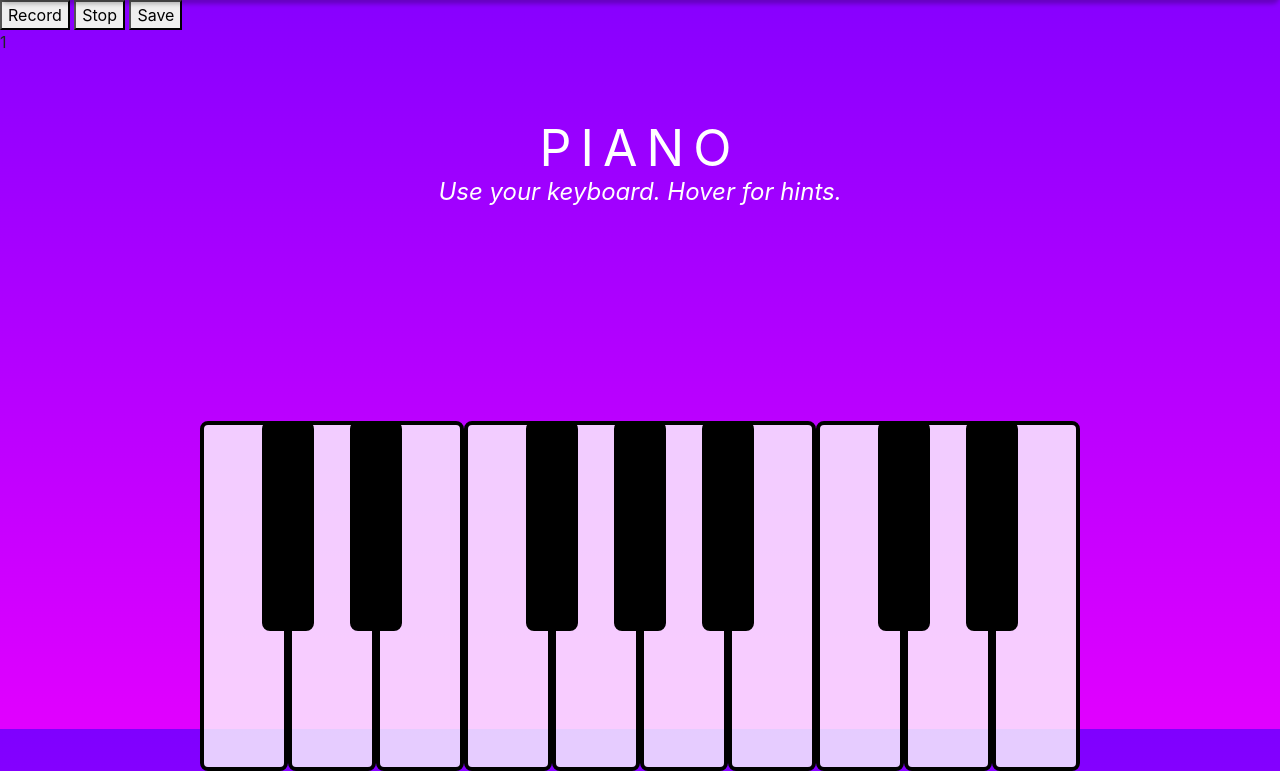
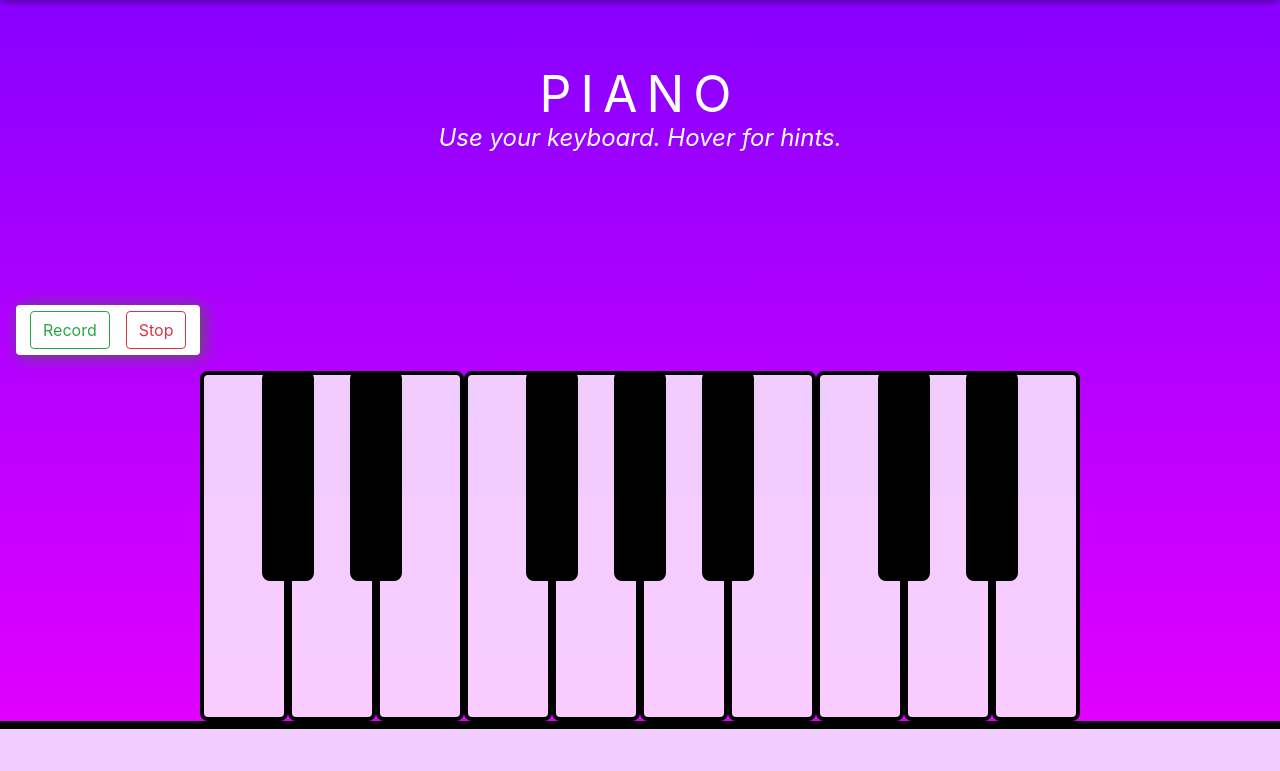
Before and after one commit to ArunVenkata/piano-app, a Python web app: template templates/piano_layout.html in a window 1280 px wide. Shown: the part 71-842 px from the top of the page. After the commit the page ends 800 px from the top, so only its background shows below. Run offline with Jinja, Linux system fonts and the light colour scheme; the template is opened without the code that fills it, so the values that code supplies are empty.

Commit message:
Style changes and added record setting

```diff
--- a/pages/views.py
+++ b/pages/views.py
@@ -38,5 +38,5 @@
         record = Record(audio=path, name=request.data['FileName'], user=request.user)
         record.save()
         return JsonResponse({
-            'status': 'done'
+            'url': path
         })
--- a/static/css/styles.css
+++ b/static/css/styles.css
@@ -46,7 +46,6 @@
     font-size: 24px;
     font-style: italic;
     font-weight: 400;
-    margin: 0 0 30px;
 }
 
 .nowplaying {
@@ -65,7 +64,7 @@
     height: 350px;
     max-width: 880px;
     position: relative;
-    margin: 40px auto 0;
+    margin: 1em auto 0;
 }
 
 .key {
--- a/static/js/index.js
+++ b/static/js/index.js
@@ -2,7 +2,7 @@
     note = document.querySelector(".nowplaying"),
     hints = document.querySelectorAll(".hints");
 var map = {}; // You could also use an array
-onkeydown = onkeyup = function(e) {
+onkeydown = onkeyup = function (e) {
     e = e || event; // to deal with IE
     map[e.keyCode] = e.type == 'keydown';
     /* insert conditional here */
@@ -11,26 +11,34 @@
 var record = {}, startRecordingTime, isRecording = false; //Recording Variables
 
 function startRecording() {
-    record = {'Keys':{}}, isRecording = true;
+    document.querySelector("#start-record").play();
+    record = {'Keys': {}}, isRecording = true;
     startRecordingTime = Date.now();
 }
 
 function stopRecording() {
+    console.log(record);
+    if (!$.isEmptyObject(record)) {
+        document.querySelector("#stop-record").play();
+
         record.TotalTime = Date.now() - startRecordingTime;
         isRecording = false;
+        $("#save").removeClass("hidden");
         console.log(record);
     }
+}
 
-function save(csrf_token, file_name) {
-    record['FileName'] = file_name;
+function save() {
+
+    record['FileName'] = $("#filename").val();
     $.ajax({
-            headers: { "X-CSRFToken": csrf_token },
+        headers: {"X-CSRFToken": $("#csrf").val()},
         url: '/api/record',
         type: 'post',
         dataType: 'json',
         contentType: 'application/json',
         success: function (data) {
-                console.log(data)
+            console.log(data);
         },
         data: JSON.stringify(record),
     });
@@ -39,7 +47,6 @@
 function playNote(e) {
     const audio = document.querySelector(`audio[data-key="${e.keyCode}"]`),
         key = document.querySelector(`.key[data-key="${e.keyCode}"]`);
-
     //Record sound File with time
     if (isRecording) record['Keys'][Date.now() - startRecordingTime] = audio.dataset.audio;
 
--- a/templates/index.html
+++ b/templates/index.html
@@ -73,6 +73,23 @@
         margin: 5% 0 0;
     }
 
+    .record-frame{
+        display: flex;
+        flex-direction: row;
+        background: #ffffff;
+        width: fit-content;
+        margin-left: 1em;
+        justify-content: center;
+        padding: .375em;
+        box-shadow: .2em .1em 1em #5a5a5a;
+    }
+    .record-frame > button{
+        margin-right: .5em;
+        margin-left: .5em;
+    }
+    .hidden{
+        display: none;
+    }
     /* Classes for main*/
     {% block signup_styles %}
 
--- a/templates/piano_layout.html
+++ b/templates/piano_layout.html
@@ -5,16 +5,44 @@
 
 
 {% block user_main_piano %}
-    <button onclick="startRecording();">Record</button>
-    <button onclick="stopRecording();">Stop</button>
-    <button onclick="save('{{ csrf_token }}', 'myfile');">Save</button>
-    <section id="wrap">1
+    <section id="wrap">
+
+        <div class="modal fade" id="download-modal" tabindex="-1" role="dialog" aria-labelledby="exampleModalLabel"
+             aria-hidden="true">
+            <div class="modal-dialog" role="document">
+                <div class="modal-content">
+                    <div class="modal-header">
+                        <h5 class="modal-title" id="exampleModalLabel">Download File</h5>
+                        <button type="button" class="close" data-dismiss="modal" aria-label="Close">
+                            <span aria-hidden="true">&times;</span>
+                        </button>
+                    </div>
+                    <div class="modal-body">
+                        <form>
+                            <div class="form-group">
+                                <label for="filename" class="col-form-label">File Name:</label>
+                                <input type="text" class="form-control" placeholder="Enter filename" id="filename">
+                            </div>
+                        </form>
+                    </div>
+                    <div class="modal-footer">
+                        <button type="button" class="btn btn-secondary" data-dismiss="modal">Close</button>
+                        <button type="button" class="btn btn-primary" onclick="save();" >Download</button>
+                    </div>
+                </div>
+            </div>
+        </div>
         <header>
             <h1>Piano</h1>
             <h2>Use your keyboard. Hover for hints.</h2>
         </header>
         <section id="main">
             <div class="nowplaying"></div>
+            <div class="bg-white rounded record-frame">
+                <button class="btn btn-outline-success" onclick="startRecording();">Record</button>
+                <button class="btn btn-outline-danger" onclick="stopRecording();">Stop</button>
+                <button class="btn btn-outline-dark hidden" id="save" data-toggle="modal" data-target="#download-modal" >Save</button>
+            </div>
             <div class="keys">
                 <div data-key="65" class="key" data-note="C">
                     <span class="hints">A</span>
@@ -86,6 +114,9 @@
             <audio data-key="76" data-audio="54" src="{{ static('sounds/54.wav')}}"></audio>
             <audio data-key="80" data-audio="55" src="{{ static('sounds/55.wav')}}"></audio>
             <audio data-key="186" data-audio="56" src="{{ static('sounds/56.wav')}}"></audio>
+            <audio id="start-record" src="{{ static('sounds/start_sound.mp3')}}"></audio>
+            <audio id="stop-record" src="{{ static('sounds/stop_sound.mp3')}}"></audio>
+            <input type="hidden" id="csrf" value="{{ csrf_token }}">
         </section>
     </section>
 
```
Also changed, not shown: 2 other files. Lines whose indentation alone changed are shown as unchanged.
